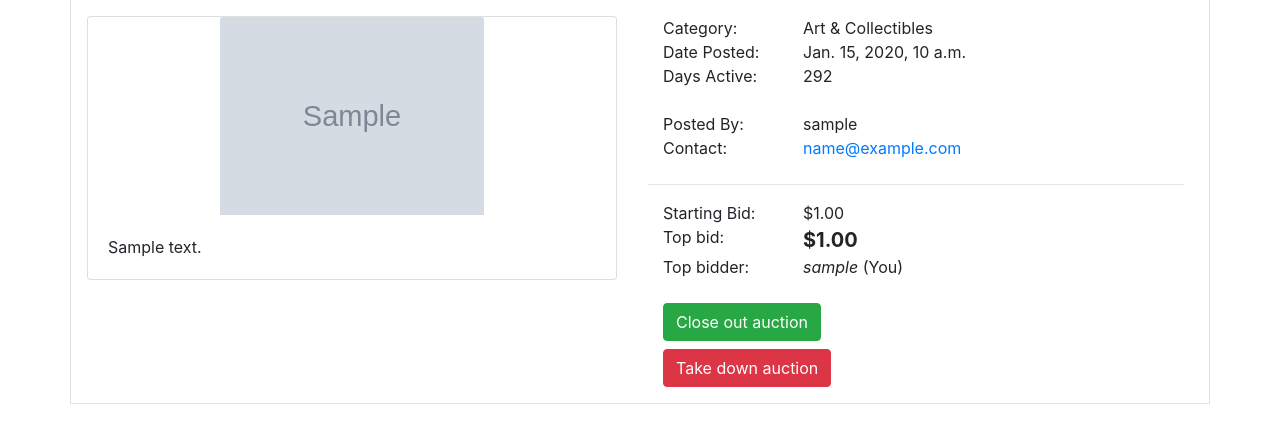
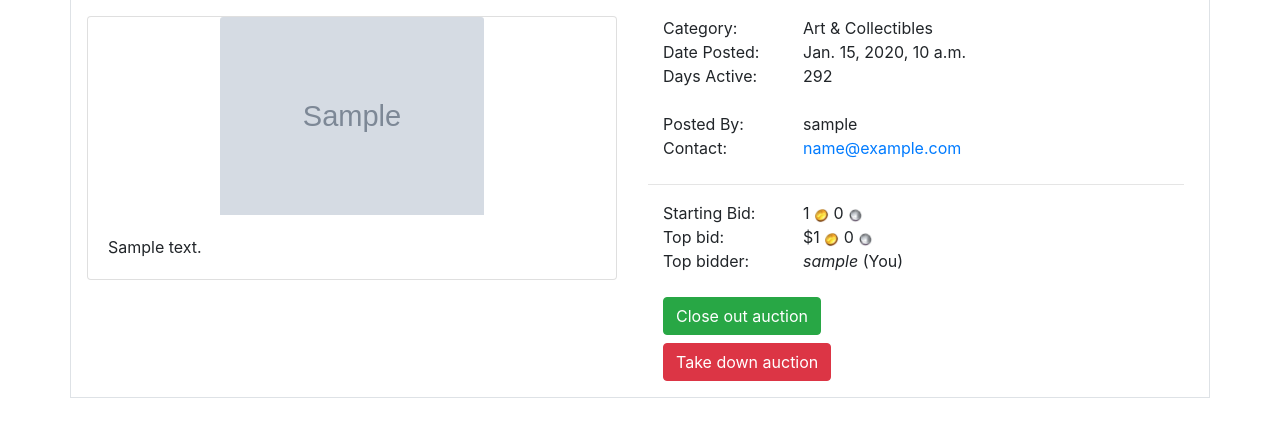
Before and after one commit to NHopewell/cs50-web-programming-with-python-and-javascript, a Django app: a page that uses week_4_SQL_Models_Migrations/commerce/auctions/templates/auctions/listing.html in a window 1280 px wide. Shown: the part 226-669 px from the top of the page. Run offline with Django 3.2, Linux system fonts and the light colour scheme; a user stored in the database is signed in; tables that the repository leaves empty hold one stand-in row (values such as "Sample post"); grey boxes marked "Sample" are stand-in pictures; some libraries are stand-ins or nearby versions.

Commit message:
adds silver and gold coin fantasy

```diff
--- a/week_4_SQL_Models_Migrations/commerce/auctions/helpers.py
+++ b/week_4_SQL_Models_Migrations/commerce/auctions/helpers.py
@@ -1,6 +1,11 @@
 import datetime
+from math import modf
 
 from .models import User, Listing, Watchlist, CATEGORY_CHOICES
+
+def silver_and_gold(bid):
+    s, g = modf(bid)
+    return (int(s*100), int(g))
 
 def get_diff_days(date):
 
--- a/week_4_SQL_Models_Migrations/commerce/auctions/static/auctions/styles.css
+++ b/week_4_SQL_Models_Migrations/commerce/auctions/static/auctions/styles.css
@@ -1,3 +1,7 @@
 body {
     padding: 10px;
 }
+
+.coins {
+    width: 15px;
+}
--- a/week_4_SQL_Models_Migrations/commerce/auctions/templates/auctions/listing.html
+++ b/week_4_SQL_Models_Migrations/commerce/auctions/templates/auctions/listing.html
@@ -64,14 +64,14 @@
                 <div class="container mb-4">
                     <div class="row">
                         <div class="col">Starting Bid:</div>
-                        <div class="col-9">${{ listing.starting_bid }}</div>
+                    <div class="col-9">{{ starting_bid.1 }} <img style="width:15px" src="/media/icons/gold_coin.PNG"> {{ starting_bid.0 }} <img style="width:15px" src="/media/icons/silver_coin.PNG"></div>
                     </div>
                     <div class="row">
                         {% if listing.status == 'closed'%}
 
                             <div class="col">Winning bid:</div>
                             {% if top_bid %}
-                                <div class="col-9"><strong style="font-size: 125%">${{top_bid}}</strong></div>
+                                <div class="col-9">{{ top_bid.1 }} <img style="width:15px" src="/media/icons/gold_coin.PNG"> {{ top_bid.0 }} <img style="width:15px" src="/media/icons/silver_coin.PNG"></div>
                             </div>
                             <div class="row mb-4">
                                 <div class="col">Winner:</div>
@@ -84,11 +84,10 @@
                                 <div class="col-9"><em>There was no top bid.</em></div>
                             {% endif %}
 
-
                         {% else %}
                             <div class="col">Top bid:</div>
                             {% if top_bid %}
-                                <div class="col-9"><strong style="font-size: 125%">${{top_bid}}</strong></div>
+                                <div class="col-9">${{ top_bid.1 }} <img style="width:15px" src="/media/icons/gold_coin.PNG"> {{ top_bid.0 }} <img style="width:15px" src="/media/icons/silver_coin.PNG"></div>
                             </div>
                             <div class="row mb-4">
                                 <div class="col">Top bidder:</div>
--- a/week_4_SQL_Models_Migrations/commerce/auctions/views.py
+++ b/week_4_SQL_Models_Migrations/commerce/auctions/views.py
@@ -9,7 +9,7 @@ from django.urls import reverse
 from .models import User, Listing, Watchlist, Bid, ClosedAuctions, CATEGORY_CHOICES
 from .forms import NewListingForm
 from .helpers import (
-    get_listings_by_category, all_categories, map_category, get_diff_days
+    get_listings_by_category, all_categories, map_category, get_diff_days, silver_and_gold
 )
 
 
@@ -25,6 +25,7 @@ def closed_listings(request):
     return render(request, "auctions/closed_listings.html", {
         "listings": listings
     })
+
 
 def login_view(request):
     if request.method == "POST":
@@ -81,6 +82,9 @@ def register(request):
 def listing(request, listing_id):
 
     listing = Listing.objects.get(pk=listing_id)
+    starting_bid = silver_and_gold(listing.starting_bid)
+    print(starting_bid[0])
+
     owner = User.objects.get(pk=listing.owner_id)
     category = map_category(listing.category)
     days_active = get_diff_days(listing.date_posted)
@@ -91,6 +95,7 @@ def listing(request, listing_id):
         all_bids = [q.bid for q in Bid.objects.filter(listing_id=listing.id)]
         top_bid = format(float(max(all_bids)), '.2f')
         top_bidder = User.objects.get(pk=Bid.objects.get(bid=top_bid).bidder_id).username
+        top_bid = silver_and_gold(float(top_bid))
     else:
         top_bid = None
         top_bidder = None
@@ -114,6 +119,7 @@ def listing(request, listing_id):
                 "owner": owner,
                 "category": category,
                 "days_active": days_active,
+                "starting_bid": starting_bid,
                 "top_bid": top_bid,
                 "top_bidder": top_bidder,
                 "on_watchlist": False
@@ -127,6 +133,7 @@ def listing(request, listing_id):
                 new_bid.save()
                 top_bid = new_bid.bid
                 top_bidder = request.user.username
+                top_bid = silver_and_gold(float(top_bid))
 
                 messages.success(request, 'Your bid has been submitted')
 
@@ -135,6 +142,7 @@ def listing(request, listing_id):
                     "owner": owner,
                     "category": category,
                     "days_active": days_active,
+                    "starting_bid": starting_bid,
                     "top_bid": top_bid,
                     "top_bidder": top_bidder,
                     "on_watchlist": False
@@ -147,6 +155,7 @@ def listing(request, listing_id):
                     "owner": owner,
                     "category": category,
                     "days_active": days_active,
+                    "starting_bid": starting_bid,
                     "top_bid": top_bid,
                     "top_bidder": top_bidder,
                     "on_watchlist": False
@@ -160,6 +169,7 @@ def listing(request, listing_id):
                     "owner": owner,
                     "category": category,
                     "days_active": days_active,
+                    "starting_bid": starting_bid,
                     "top_bid": top_bid,
                     "top_bidder": top_bidder,
                     "on_watchlist": False
@@ -177,6 +187,7 @@ def listing(request, listing_id):
             "owner": owner,
             "category": category,
             "days_active": days_active,
+            "starting_bid": starting_bid,
             "top_bid": top_bid,
             "top_bidder": top_bidder,
             "on_watchlist": on_watchlist
```
Also changed, not shown: week_4_SQL_Models_Migrations/commerce/media/icons/gold_coin.PNG (added), week_4_SQL_Models_Migrations/commerce/media/icons/silver_coin.PNG (added), week_4_SQL_Models_Migrations/commerce/media/listing_pics/artifact_07_t.PNG (added).
